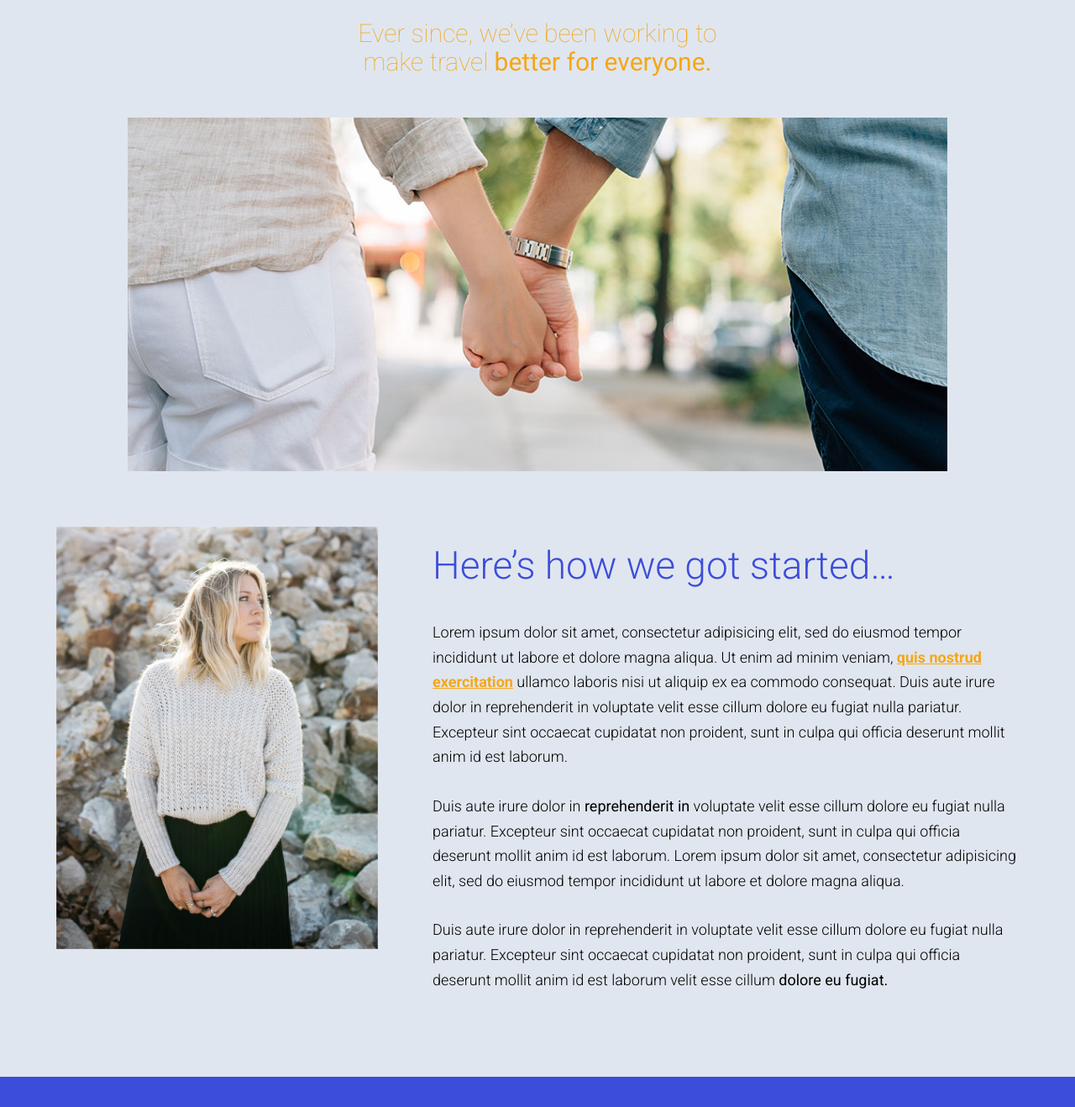
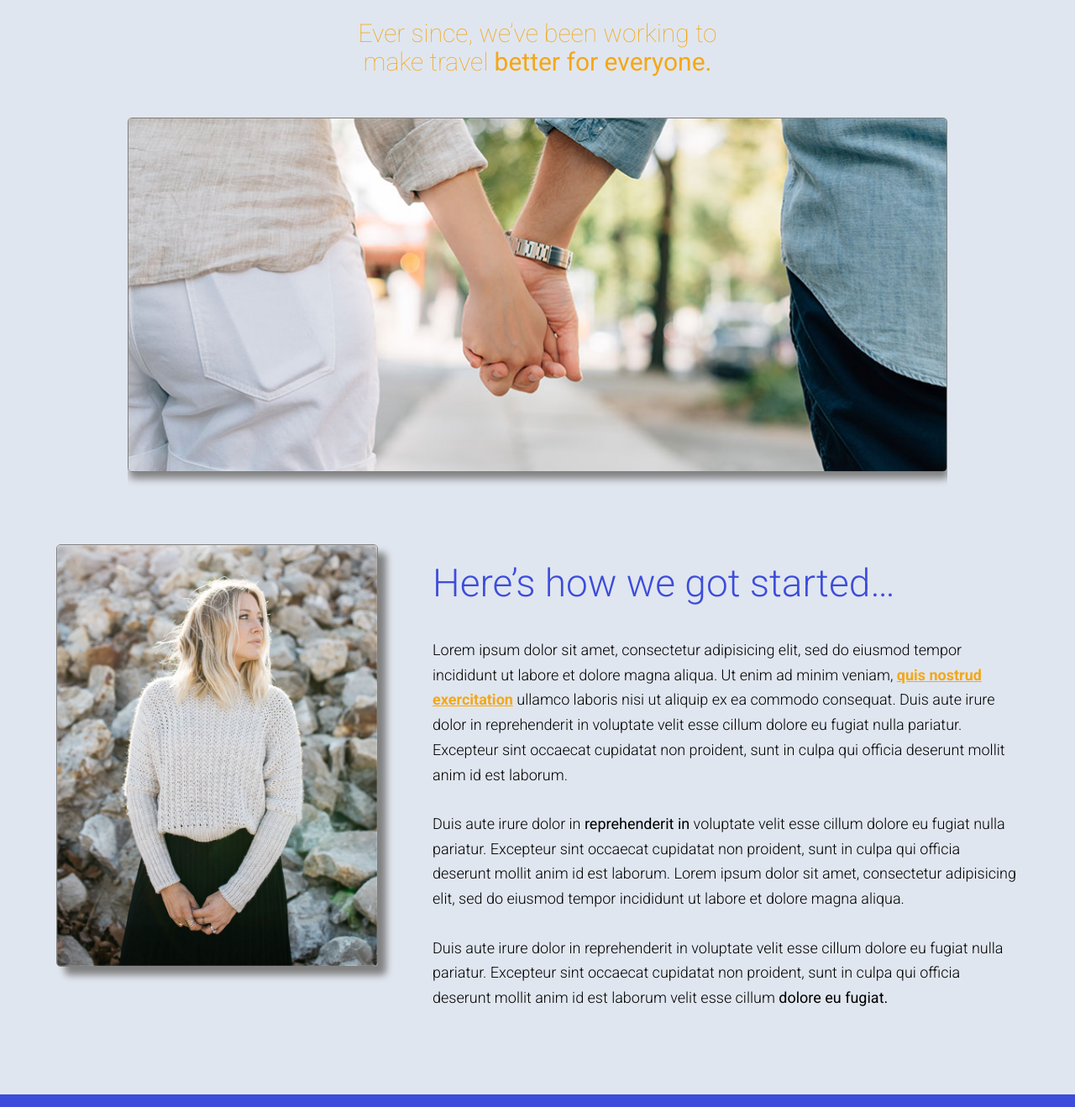
Before and after one commit to dudleyinc3/vista-agency, a website: page app/index.html in a window 1280 px wide. Shown: the part 782-2100 px from the top of the page at 84% size. Drawn offline with Linux system fonts and the light colour scheme.

Commit message:
box shadow on images

```diff
--- a/app/assets/styles/modules/_large-hero.css
+++ b/app/assets/styles/modules/_large-hero.css
@@ -55,3 +55,17 @@
 		}
 	}
 }
+
+#couple {
+
+	border: gray solid 1px;
+	box-shadow: 2px 8px 10px gray;
+	border-radius: 5px;
+	margin-bottom: 20px;
+}
+
+#blonde {
+	border: gray solid 1px;
+	box-shadow: 10px 10px 8px gray;
+	border-radius: 5px;
+}
--- a/app/index.html
+++ b/app/index.html
@@ -63,12 +63,12 @@
       <h3 class="headline headline--centered headline--orange headline--small headline--narrow headline--lite headline--b-margin-large">Ever since, we&rsquo;ve been working to make travel <strong>better for everyone.</strong></h3>
 
       <div class="wrapper wrapper--medium wrapper--b-margin">
-        <img class="lazyload" alt="Couple walking down a street." sizes="(min-width: 976px) 976px, 100vw" data-srcset="assets/images/first-trip-low-res.jpg 565w, assets/images/first-trip.jpg 976w, assets/images/first-trip-hi-dpi.jpg 1952w">
+        <img class="lazyload" id="couple" alt="Couple walking down a street." sizes="(min-width: 976px) 976px, 100vw" data-srcset="assets/images/first-trip-low-res.jpg 565w, assets/images/first-trip.jpg 976w, assets/images/first-trip-hi-dpi.jpg 1952w">
       </div>
       <div class="row row--gutters">
         <div class="row__medium-4 row__medium-4-larger row__b-margin-until-medium">
           <picture>
-            <source media="(min-width: 1020px)" data-srcset="assets/images/our-start.jpg 404w, assets/images/our-start-hi-dpi.jpg 808w"> <source media="(min-width: 800px)" data-srcset="assets/images/our-start-portrait.jpg 382w, assets/images/our-start-portrait-hi-dpi.jpg 764w"> <img class="lazyload" alt="janedoe" data-srcset="assets/images/our-start-landscape.jpg 800w, assets/images/our-start-landscape-hi-dpi.jpg 1600w">
+            <source media="(min-width: 1020px)" data-srcset="assets/images/our-start.jpg 404w, assets/images/our-start-hi-dpi.jpg 808w"> <source media="(min-width: 800px)" data-srcset="assets/images/our-start-portrait.jpg 382w, assets/images/our-start-portrait-hi-dpi.jpg 764w"> <img class="lazyload" id="blonde" alt="janedoe" data-srcset="assets/images/our-start-landscape.jpg 800w, assets/images/our-start-landscape-hi-dpi.jpg 1600w">
           </picture>
         </div>
         <div class="row__medium-8 row__medium-8-smaller">
@@ -152,7 +152,7 @@
             <div class="testimonial__photo">
               <img class="lazyload" sizes="160px" data-srcset="assets/images/testimonial-cat.jpg 160w, assets/images/testimonial-cat-hi-dpi.jpg 320w" alt="Cat">
             </div>
-            <h3 class="testimonial__title">Cat McKitty</h3>
+            <h3 class="testimonial__title">Kat Jones</h3>
             <h4 class="testimonial__subtitle">9 Time Escaper</h4>
             <p>&ldquo;Duis aute irure dolor in reprehenderit in voluptate velit esse cillum dolore eu fugiat nulla pariatur. Excepteur sint occaecat cupidatat non proident, sunt in culpa qui officia deserunt mollit anim id est laborum. Lorem ipsum dolor sit amet, consectetur adipisicing elit, sed do eiusmod tempor incididunt ut.&rdquo;</p>
           </div>
--- a/app/post_styles/styles/styles.css
+++ b/app/post_styles/styles/styles.css
@@ -555,6 +555,22 @@ a {
 			font-size: 1.875rem
 	}
 	}
+
+#couple {
+
+	border: gray solid 1px;
+	-webkit-box-shadow: 2px 8px 10px gray;
+	        box-shadow: 2px 8px 10px gray;
+	border-radius: 5px;
+	margin-bottom: 20px;
+}
+
+#blonde {
+	border: gray solid 1px;
+	-webkit-box-shadow: 10px 10px 8px gray;
+	        box-shadow: 10px 10px 8px gray;
+	border-radius: 5px;
+}
 
 .btn {
 	background-color: #3d4ddb;
```
